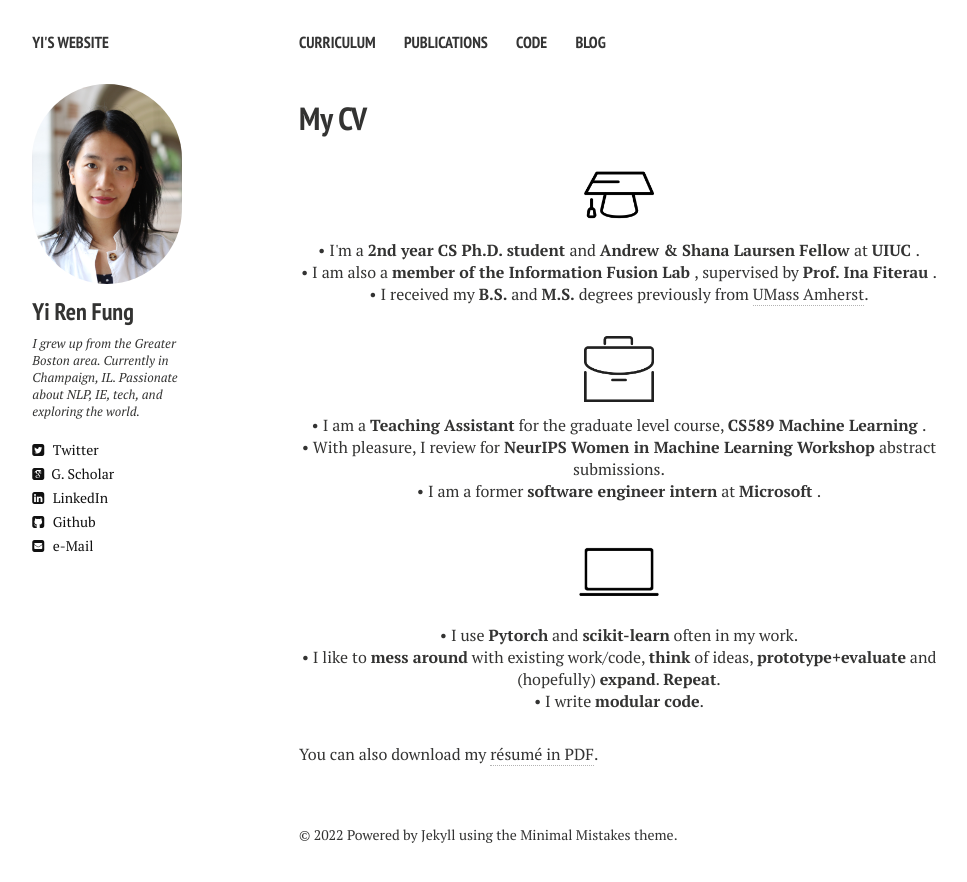
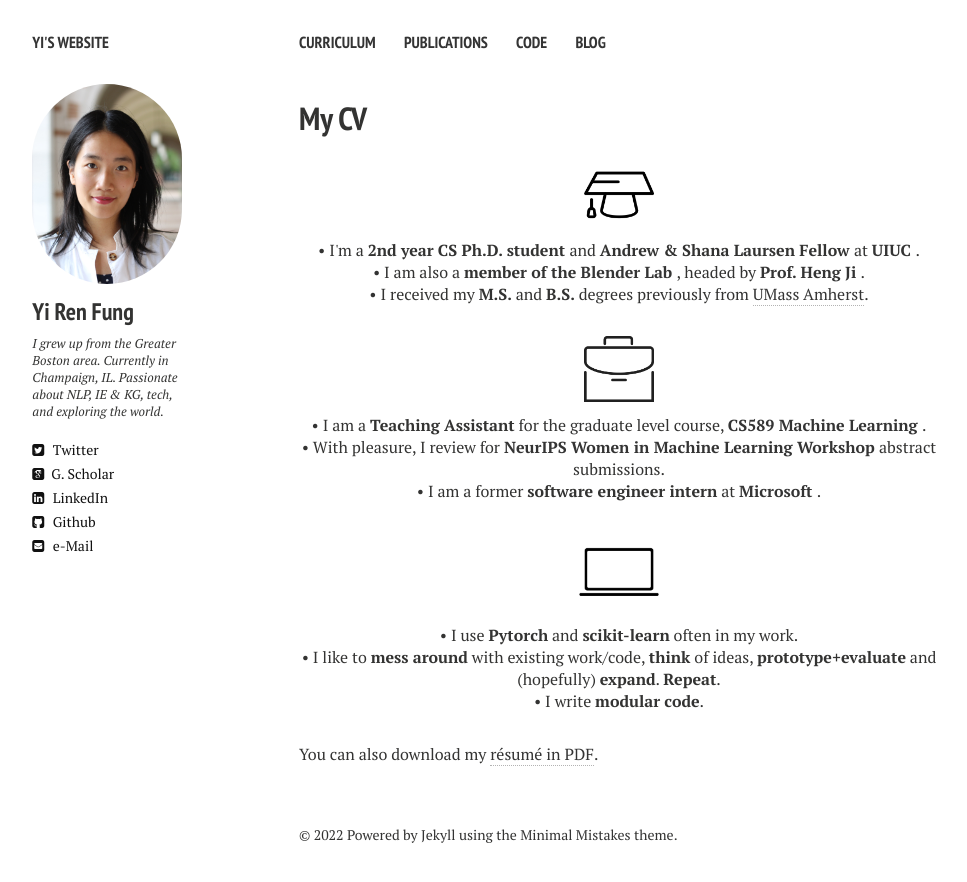
Before and after one commit to yrf1/yrf1.github.io, a Jekyll site: the page built from cv.md, in a window 1280 px wide. Shown: the top 882 px of the page, without its empty margins (21-988 px from the left). Built offline with Jekyll 4.4.1, drawn with Linux system fonts in a browser that asks for light colours; nearby versions of some CDN libraries.

Commit message:
Update Webpage

```diff
--- a/_config.yml
+++ b/_config.yml
@@ -8,7 +8,7 @@ disqus_shortname: yfung
 owner:
   name:           Yi Ren Fung
   avatar:         yfung.png
-  bio:            I grew up from the Greater Boston area. Currently in Champaign, IL. Passionate about NLP, IE, tech, and exploring the world.
+  bio:            I grew up from the Greater Boston area. Currently in Champaign, IL. Passionate about NLP, IE & KG, tech, and exploring the world.
   email:          yifung2@illinois.edu
   # Social networking links are used in author-bio sidebar. Update and remove as you like.
   twitter: YiFung10
--- a/_layouts/cv.html
+++ b/_layouts/cv.html
@@ -47,8 +47,8 @@
 
     <p align="center" class=bottom-small><img src="{{ site.url }}/images/CV/study2.png" alt="Education" width="70" height="70"></p>
     <p align="center">&#8226 I'm a <strong> 2nd year CS Ph.D. student </strong> and <strong> Andrew & Shana Laursen Fellow </strong> at <strong> <a href="https://www.cics.umass.edu" target="_blank">UIUC</a> </strong>.</p>
-    <p align="center">&#8226 I am also a <strong> member of the <a href="https://github.com/Information-Fusion-Lab-Umass/" target="_blank">Information Fusion Lab</a> </strong>, supervised by <strong> <a href="https://www.cics.umass.edu/people/fiterau-brostean-madalina" target="_blank">Prof. Ina Fiterau</a> </strong>.</p>
-    <p align="center" class="bottom-three">&#8226 I received my <strong> B.S. </strong> and <strong> M.S. </strong> degrees previously from <a href="https://www.cics.umass.edu" target="_blank">UMass Amherst</a>.</p>
+    <p align="center">&#8226 I am also a <strong> member of the <a href="https://github.com/Information-Fusion-Lab-Umass/" target="_blank">Blender Lab</a> </strong>, headed by <strong> <a href="https://www.cics.umass.edu/people/fiterau-brostean-madalina" target="_blank">Prof. Heng Ji</a> </strong>.</p>
+    <p align="center" class="bottom-three">&#8226 I received my <strong> M.S. </strong> and <strong> B.S. </strong> degrees previously from <a href="https://www.cics.umass.edu" target="_blank">UMass Amherst</a>.</p>
 
     <p align="center" class=bottom-small><img src="{{ site.url }}/images/CV/business.png" alt="Work Experience" width="70" height="70"></p>
     <p align="center">&#8226 I am a <strong>Teaching Assistant</strong> for the graduate level course, <strong> <a href="https://research.google.com" target="_blank">CS589 Machine Learning</a> </strong>.</p>
```
